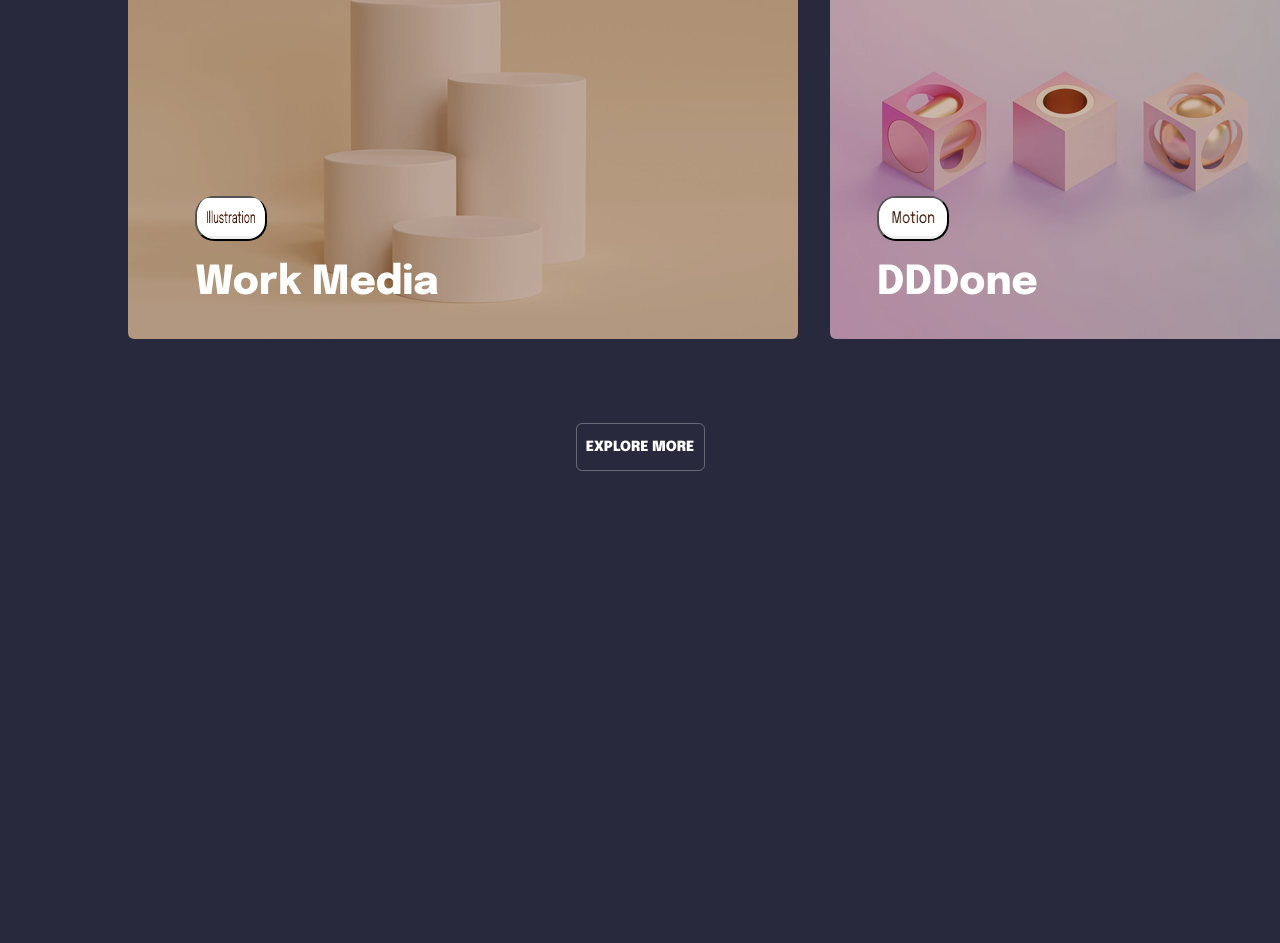
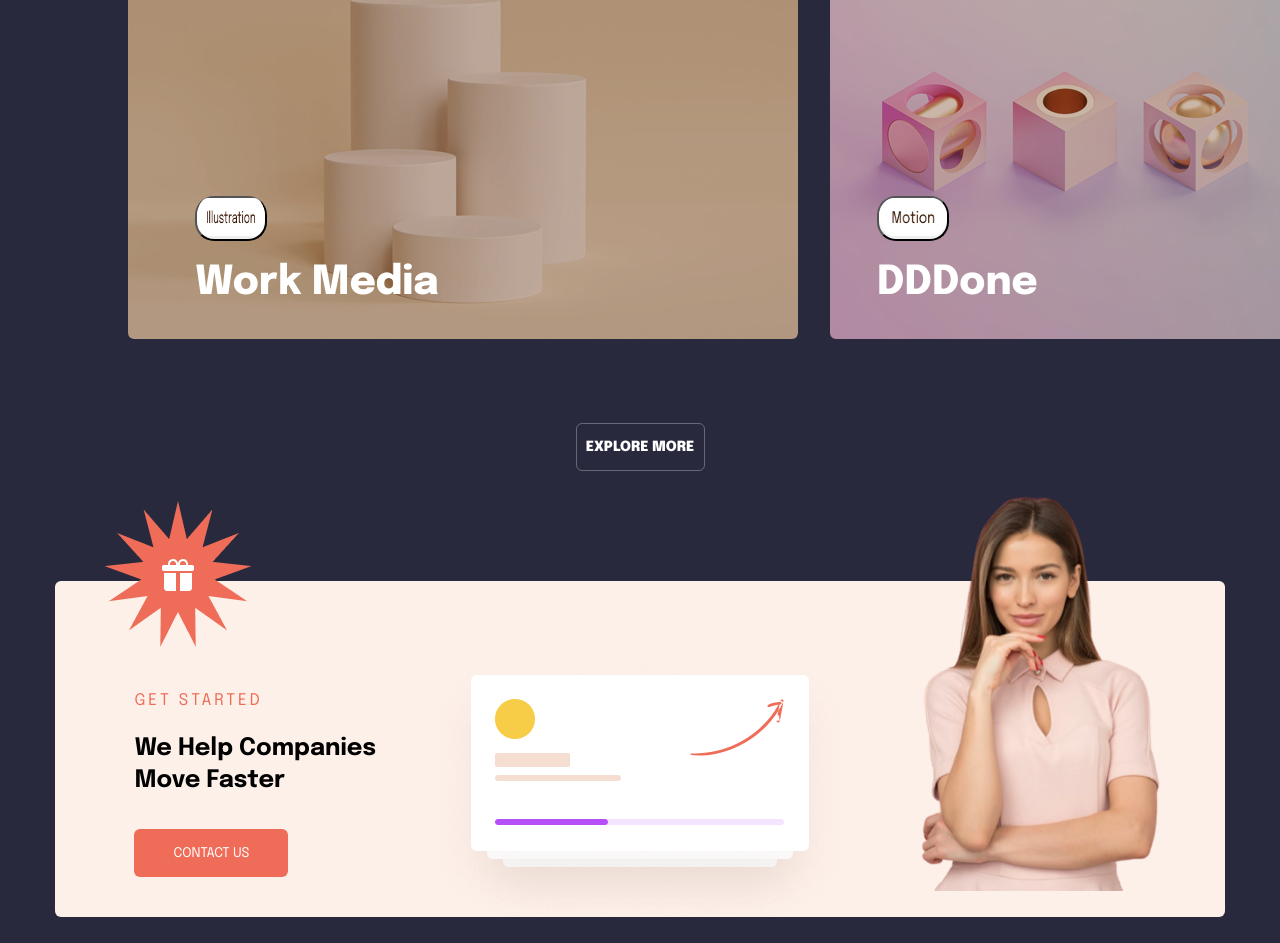
Before and after one commit to Kaushall-raut/Theemwiz-assignment, a plain HTML site: page index.html in a window 1280 px wide. Shown: the part 3663-4606 px from the top of the page. Before the commit the page ends 4180 px from the top, so only its background shows below. Drawn offline with Linux system fonts and the light colour scheme.

Commit message:
added get stated section

```diff
--- a/index.html
+++ b/index.html
@@ -205,12 +205,24 @@
 
   <button class="explore ">Explore more</button>
 </div>
-<div class="grid">
-
-</div>
 </section>
 
 <!--portfolio section  end     -->
+<!-- get started section start     -->
+   <section class="started-section grid  ">
+    <div class="first"><img class="icon" src="./src/images/icon.png" alt="">
+      <DIV class="first-text">
+
+        <h5>Get Started</h5>
+        <h4>We Help Companies
+          Move Faster</h4>
+          <button>CONTACT US</button>
+        </DIV>
+    </div>
+    <div class="two"><img src="./src/images/block.png" alt=""></div>
+    <div class="third"><img src="./src/images/lady.png" alt=""></div>
+   </section>
+<!-- get started section end     -->
 
 </body>
 
--- a/style.css
+++ b/style.css
@@ -448,9 +448,62 @@ nav {
     padding: 8px;
     width: 129px;
     border-radius: 6px;
-    border: 1px solid #FFFFFF4B;
+    border: 1px solid #ffffff4b;
     color: white;
     background-color: transparent;
   }
   /* align-items: center; */
 }
+
+.started-section {
+  border-radius: 6px;
+  margin: 8rem auto;
+  margin-bottom: 2rem;
+  background-color: #fdf0e9;
+  height: 336px;
+  width: 1170px;
+  position: relative;
+
+  grid-template-columns: repeat(3, 1fr);
+
+  justify-content: center;
+  align-items: center;
+  /* position: relative; */
+
+  gap: 4rem;
+  .first {
+    position: relative;
+    top: -25%;
+    left: 49px;
+    .first-text {
+      position: relative;
+      padding-top: 2rem;
+      top: 10%;
+      left: 10%;
+      h5{
+        margin-bottom: 1rem;
+      }
+      h4{
+        font-weight: 700;
+        font-size: 24px;
+        line-height: 32px;
+        margin-bottom: 2rem;
+      }
+      button{
+        background-color: #EF6D58;
+        color: white;
+        width: 154px;
+        height: 48px;
+        border-radius: 6px;
+        border: none;
+      }
+    }
+  }
+
+  .third {
+    position: relative;
+    top: -20%;
+    margin-bottom: 2rem;
+  }
+  /* padding-bottom: 4rem; */
+}
```
Also changed, not shown: src/images/block.png (added), src/images/icon.png (added), src/images/lady.png (added).
